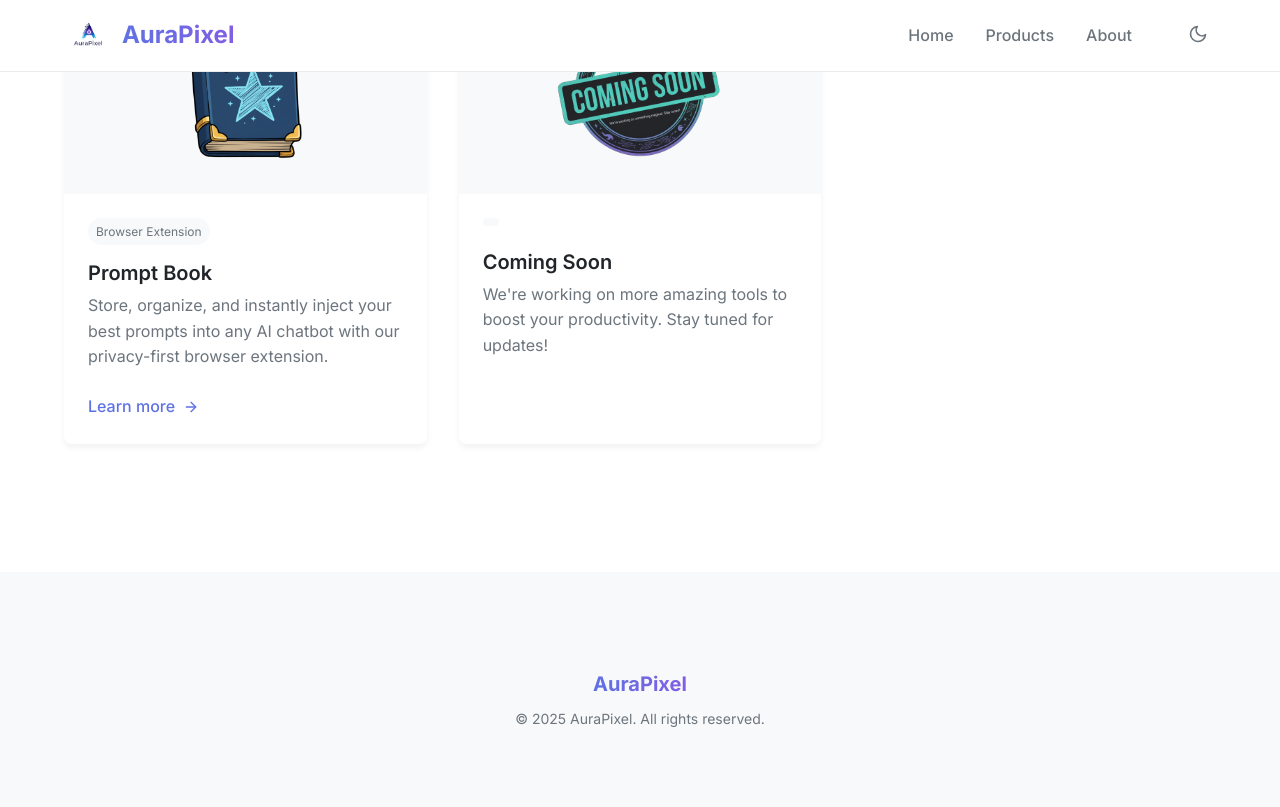
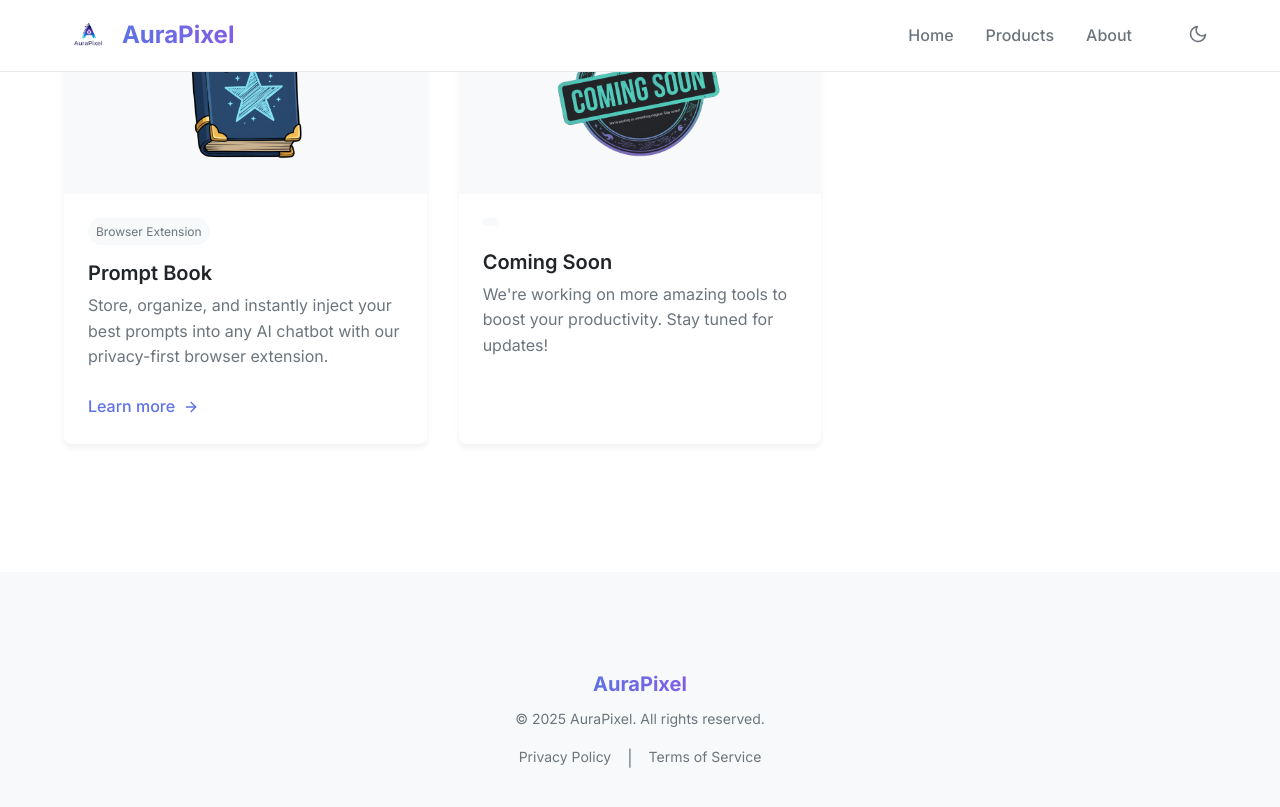
Before and after one commit to aurapixel/aurapixel.dev, a Jekyll site: the page built from index.md, in a window 1280 px wide and 900 px high, scrolled down 950 px. Shown: the top 807 px of the window. Built offline with Jekyll 4.4.1, drawn with Linux system fonts in a browser that asks for light colours.

Commit message:
feat: add privacy policy and terms of service links to footer

```diff
--- a/_includes/footer.html
+++ b/_includes/footer.html
@@ -8,6 +8,11 @@
         <p class="tagline" style="color: var(--color-text-secondary); font-size: 0.875rem; margin: 0;">
           &copy; {{ 'now' | date: "%Y" }} AuraPixel. All rights reserved.
         </p>
+        <div class="footer-links" style="margin-top: 1rem; display: flex; gap: 1rem; justify-content: center; flex-wrap: wrap;">
+          <a href="{{ '/products/prompt-book/privacy/' | relative_url }}" style="color: var(--color-text-secondary); text-decoration: none; font-size: 0.875rem; transition: color 0.2s ease;">Privacy Policy</a>
+          <span style="color: var(--color-text-secondary);">|</span>
+          <a href="{{ '/products/prompt-book/terms/' | relative_url }}" style="color: var(--color-text-secondary); text-decoration: none; font-size: 0.875rem; transition: color 0.2s ease;">Terms of Service</a>
+        </div>
       </div>
     </div>
   </div>
```
